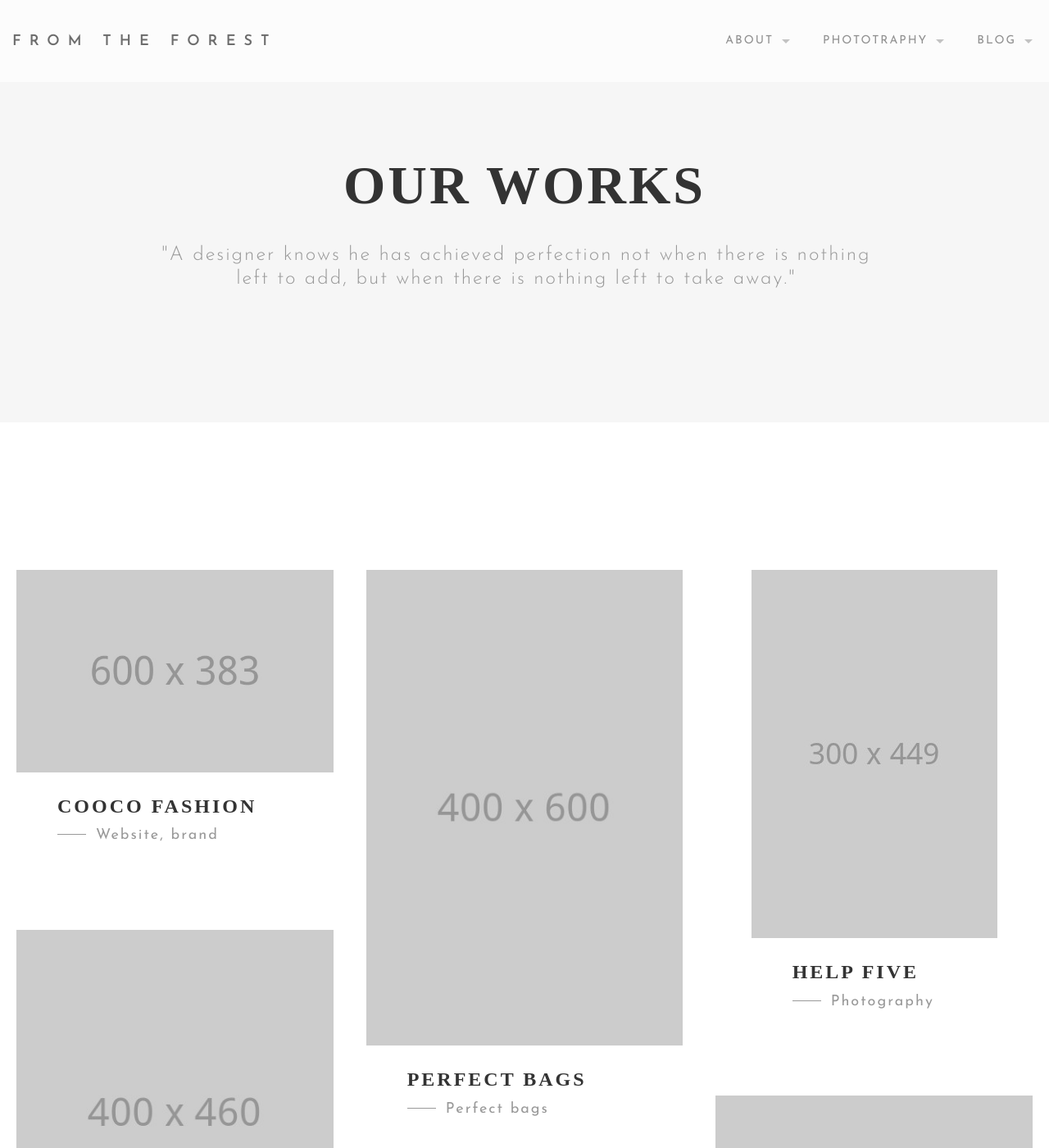
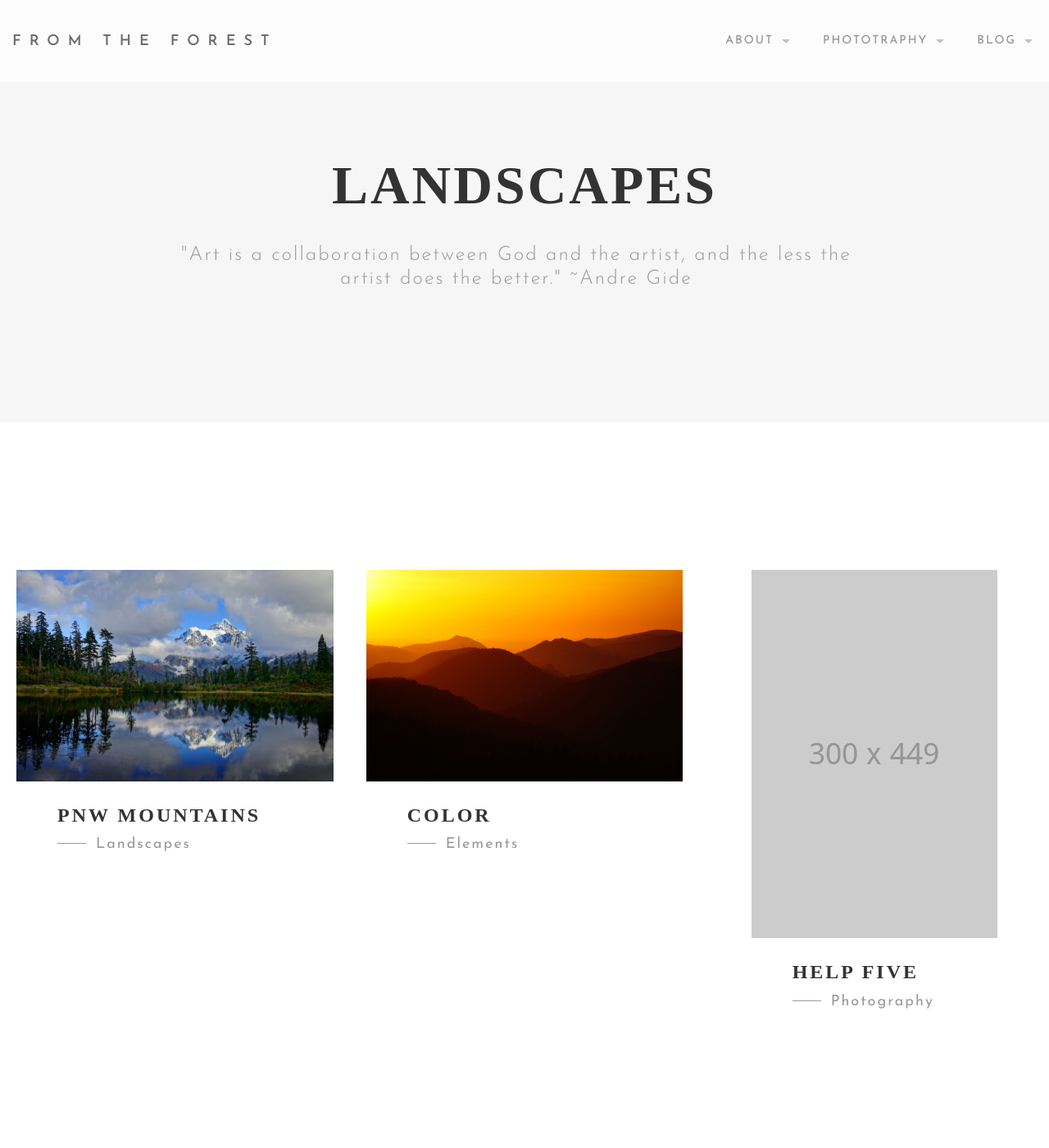
Before and after one commit to kdlippin/klippincott-photography, a Jekyll site: the page built from landscapes.html, in a window 1280 px wide and 1400 px high. Shown: the whole window at 82% size. Built offline with Jekyll 4.4.1, drawn with Linux system fonts in a browser that asks for light colours; some web fonts are replaced; some of the changed text lies outside the part shown.

Commit message:
Updated the organization a little

```diff
--- a/_data/nav.yml
+++ b/_data/nav.yml
@@ -14,8 +14,8 @@
   children:
     - name: Portfolio Style 1
       path: portfolio.html
-    - name: Portfolio Style 2
-      path: portfolio-2.html
+    - name: Landscapes
+      path: landscapes.html
     - name: PNW Mountains
       path: gallery/pnw-mountains
 # - name: Contact
--- a/portfolio-2.html
+++ b/landscapes.html
@@ -2,40 +2,20 @@
 layout: default
 section_id: portfolio
 works_left:
-- title: Cooco fashion
-  link_to: portfolio-item.html
-  image: images/@stock/work-1.jpg
-  categories: Website, brand
-- title: Dear god
-  link_to: portfolio-item.html
-  image: images/@stock/work-20.jpg
-  categories: Website, print
-- title: Green choice
-  link_to: portfolio-item.html
-  image: images/@stock/work-22.jpg
-  categories: Website
+- title: PNW Mountains
+  link_to: gallery/pnw-mountains
+  image: gallery/pnw-mountains/images/nwMT0.jpg
+  categories: Landscapes
 works_middle:
-- title: Perfect bags
-  link_to: portfolio-item-2.html
-  image: images/@stock/work-7.jpg
-  categories: Perfect bags
-- title: Dances App
-  link_to: portfolio-item-2.html
-  image: images/@stock/work-3.jpg
-  categories: Website
-- title: Vintage chairs
-  link_to: portfolio-item.html
-  image: images/@stock/work-5.jpg
-  categories: Graphic, brand
+- title: Color
+  link_to: gallery/color
+  image: gallery/color/images/color0.jpg
+  categories: Elements
 works_right:
 - title: Help Five
   link_to: portfolio-item-2.html
   image: images/@stock/work-6.jpg
   categories: Photography
-- title: Brandbooks
-  link_to: portfolio-item.html
-  image: images/@stock/work-8.jpg
-  categories: Website, graphic
 ---
 
 <div class="full light-grey">
@@ -43,13 +23,13 @@ works_right:
   <div class="section-title">
     <div class="row">
       <div class="medium-10 medium-centered columns">
-        <h1 class="wow slideInUp">Our works</h1>
+        <h1 class="wow slideInUp">Landscapes</h1>
       </div>
     </div>
     <div class="row">
       <div class="medium-9 medium-centered columns">
         <div class="header-quote">
-          <p>"A designer knows he has achieved perfection not when there is nothing left to add, but when there is nothing left to take away."</p>
+          <p>"Art is a collaboration between God and the artist, and the less the artist does the better." ~Andre Gide</p>
         </div>
       </div>
     </div>
```
Also changed, not shown: gallery/color/index.md (+1 -1 lines), gallery/pnw-mountains/index.md (+3 -3 lines), index.html (+5 -5 lines), gallery/color/images/color0.jpg (renamed from gallery/color/images/color4.jpg), gallery/pnw-mountains/images/nwMt0.jpg (renamed from gallery/pnw-mountains/images/nwMt12.jpg).
